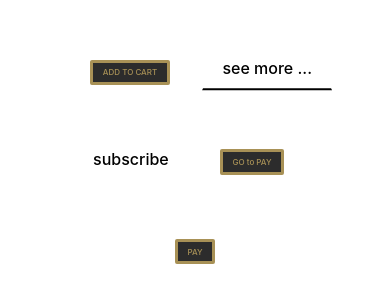
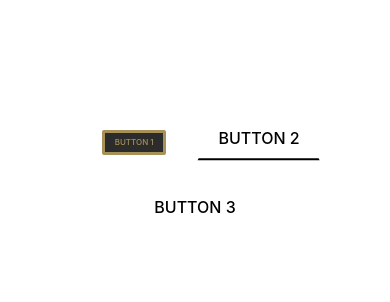
Before and after one commit to lucaprogrammer25/TLG_DEVFORGE, a React (Vite) app: page / in a window 390 px wide. Shown: the part 260-562 px from the top of the page. Built offline with nearby package versions, Linux system fonts and the light colour scheme.

Commit message:
TLG:005:TMB:ADD:Creati i 3 bottoni da poter utilizzare

```diff
--- a/src/App.tsx
+++ b/src/App.tsx
@@ -1,9 +1,9 @@
 // In App.tsx
 import React from "react";
 import "./App.css";
-import Buttontmg from "./components/ButtonTmg";
-import Buttontmg2 from "./components/ButtonTmg2";
-import Buttontmg3 from "./components/ButtonTmg3";
+import Buttontmg from "./components/Buttons/ButtonTmg";
+import Buttontmg2 from "./components/Buttons/ButtonTmg2";
+import Buttontmg3 from "./components/Buttons/ButtonTmg3";
 
 const App: React.FC = () => {
   const handleClick = () => {
@@ -18,11 +18,9 @@ const App: React.FC = () => {
 
   return (
     <>
-      <Buttontmg onClick={handleAddToCart} label="ADD TO CART" />
-      <Buttontmg2 onClick={handleClick2} label="see more ..." />
-      <Buttontmg3 onClick={handleClick} label="subscribe" />
-      <Buttontmg onClick={handleClick} label="GO to PAY" />
-      <Buttontmg onClick={handleClick} label="PAY" />
+      <Buttontmg onClick={handleAddToCart} label="BUTTON 1" />
+      <Buttontmg2 onClick={handleClick2} label="BUTTON 2" />
+      <Buttontmg3 onClick={handleClick} label="BUTTON 3" />
     </>
   );
 };
--- a/src/components/ButtonTmg.css
+++ b/src/components/Buttons/ButtonTmg.css
@@ -6,22 +6,20 @@
   font-size: 1rem;
   margin: 2rem;
 }
-
 .ButtonTmgCss:focus {
   outline: none;
 }
-
 .ButtonTmgCss:hover {
   border-color: #a89156;
 }
-
 .ButtonTmgCss:active {
   transform: translateY(4px);
 }
-
 @media screen and (max-width: 992px) {
   .ButtonTmgCss {
     font-size: 0.5rem;
     border: 0.2rem solid #a89156;
   }
 }
+
+/*# sourceMappingURL=ButtonTmg.css.map */
--- /dev/null
+++ b/src/components/Buttons/ButtonTmg.scss
@@ -0,0 +1,33 @@
+$button-background: #2c2c2c;
+$button-color: #a89156;
+$button-border-width: 0.35rem;
+$button-font-size: 1rem;
+$button-margin: 2rem;
+$button-hover-border-color: #a89156;
+$button-transform-active: translateY(4px);
+
+.ButtonTmgCss {
+  background-color: $button-background;
+  color: $button-color;
+  border-radius: 2px;
+  border: $button-border-width solid $button-color;
+  font-size: $button-font-size;
+  margin: $button-margin;
+
+  &:focus {
+    outline: none;
+  }
+
+  &:hover {
+    border-color: $button-hover-border-color;
+  }
+
+  &:active {
+    transform: $button-transform-active;
+  }
+
+  @media screen and (max-width: 992px) {
+    font-size: 0.5rem;
+    border: 0.2rem solid $button-color;
+  }
+}
```
Also changed, not shown: src/components/Buttons/Button.tsx (renamed from src/components/Button.tsx), src/components/Buttons/ButtonTmg.tsx (renamed from src/components/ButtonTmg.tsx), src/components/Buttons/ButtonTmg2.css (renamed from src/components/ButtonTmg2.css), src/components/Buttons/ButtonTmg2.tsx (renamed from src/components/ButtonTmg2.tsx), src/components/Buttons/ButtonTmg3.css (renamed from src/components/ButtonTmg3.css), src/components/Buttons/ButtonTmg3.tsx (renamed from src/components/ButtonTmg3.tsx), 1 other file (tests, documents, lock files or other folders).
